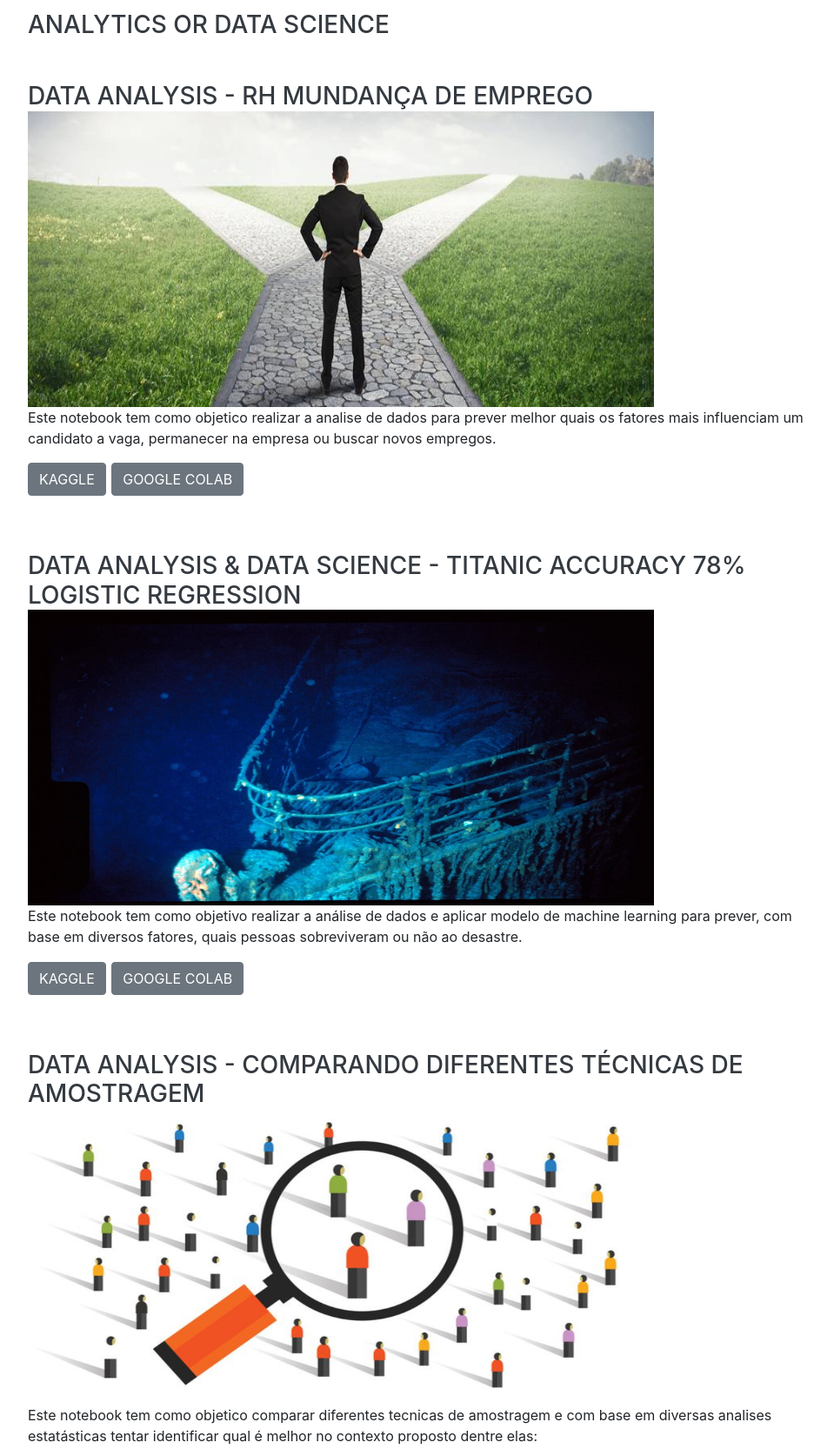
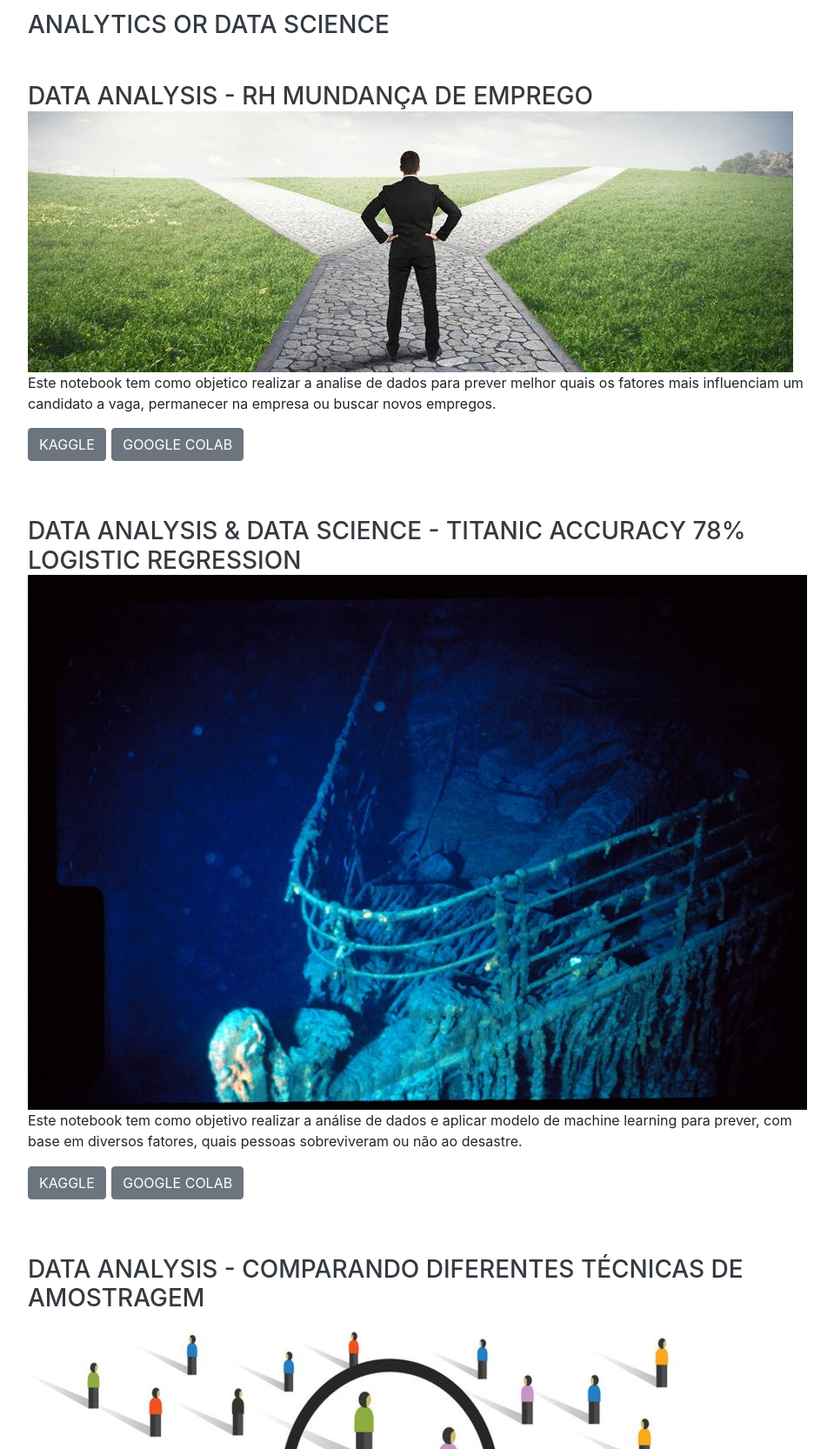
Before and after one commit to WandersonClayton/portfolio, a website with bundled scripts: page index.html in a window 1280 px wide. Shown: the part 940-2606 px from the top of the page at 87% size, without its empty margins (304-1263 px from the left). Built offline with nearby package versions, Linux system fonts and the light colour scheme; files whose address does not match are found by name; a web font is replaced by a local one.

Commit message:
resposividade nas imagens
tornando as imagens resposivas

```diff
--- a/index.html
+++ b/index.html
@@ -112,9 +112,8 @@
 
                             <img
                                 src="img/mudança-de-emprego.jpg"
-                                alt=""
-                                width="720"
-                                height="340" />
+
+                                class="img-fluid"/>
 
                         <p> Este notebook tem como objetico realizar a analise de dados para prever melhor quais os fatores mais influenciam um candidato a vaga, permanecer na empresa ou buscar novos empregos.
 
@@ -133,9 +132,7 @@
                         <h3 class="mb-0">Data Analysis & Data Science - Titanic accuracy 78% Logistic Regression</h3>
                         <img
                         src="img/titanic.jpg"
-                        alt=""
-                        width="720"
-                        height="340" />
+                        class="img-fluid" />
                     <p> Este notebook tem como objetivo realizar a análise de dados e aplicar modelo de machine learning para prever, com base em diversos fatores, quais pessoas sobreviveram ou não ao desastre.</p>
 
                         <div class="subheading mb-3">
@@ -153,9 +150,7 @@
                         <h3 class="mb-0">Data Analysis - Comparando Diferentes Técnicas de Amostragem</h3>
                         <img
                         src="img/amostragem.jpg"
-                        alt=""
-                        width="720"
-                        height="340" />
+                        class="img-fluid"/>
                     <p> Este notebook tem como objetico comparar diferentes tecnicas de amostragem e com base em diversas analises estatásticas tentar identificar qual é melhor no contexto proposto  dentre elas:
 
 
@@ -179,9 +174,7 @@
                         <h3 class="mb-0">Data Science - Classificação perfil do Cliente - EBAY</h3>
                         <img
                         src="img/ebay_cliente.jpg"
-                        alt=""
-                        width="720"
-                        height="340" />
+                        class="img-fluid"/>
                         <p>O objetivo deste projeto é desenvolver um modelo de aprendizado de máquina capaz de prever se um cliente terá uma reputação "Bom" ou "Ruim" com base em informações textuais fornecidas por eles. Para isso, utilizamos um conjunto de dados fornecido pelo eBay que inclui uma variedade de atributos psicológicos, traços de personalidade, valores e necessidades psicológicas, todos derivados de texto escrito pelos próprios clientes.</p>
                         <div class="subheading mb-3">
 
```
